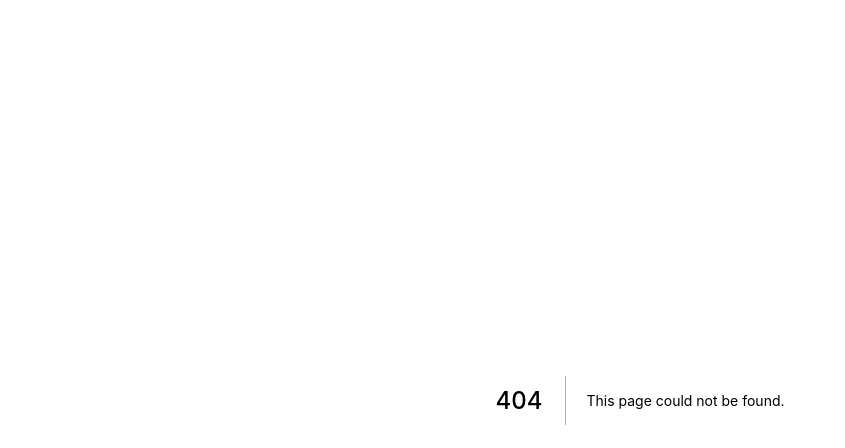
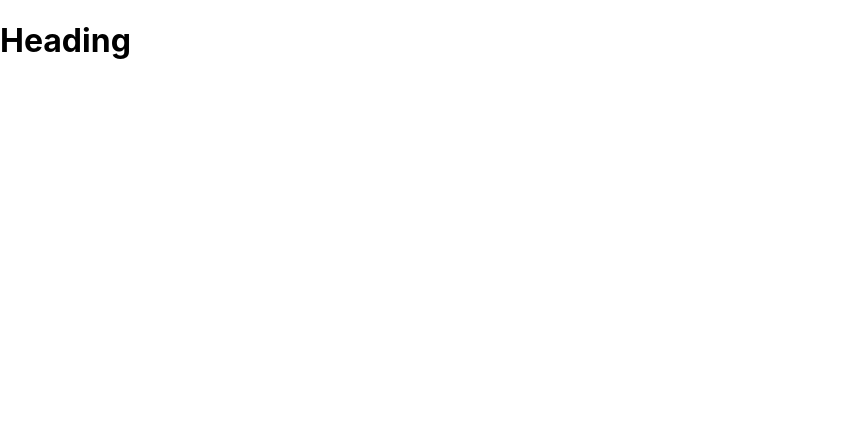
Before and after one commit to alibimm/Blog-next-website, a Next.js app: page /enter in a window 1280 px wide. Before the commit this address had no page. Shown: the top 448 px of the page, without its empty margins (0-845 px from the left). Built offline with nearby package versions, Linux system fonts and the light colour scheme.

Commit message:
Added routing

```diff
--- /dev/null
+++ b/pages/enter.tsx
@@ -0,0 +1,7 @@
+export default function EnterPage({ }) {
+  return (
+    <main>
+      <h1>Heading</h1>
+    </main>
+  )
+}
```
Also changed, not shown: pages/[username]/[slug].tsx (added), pages/[username]/index.tsx (added), pages/admin/[slug].tsx (added), pages/admin/index.tsx (added).
